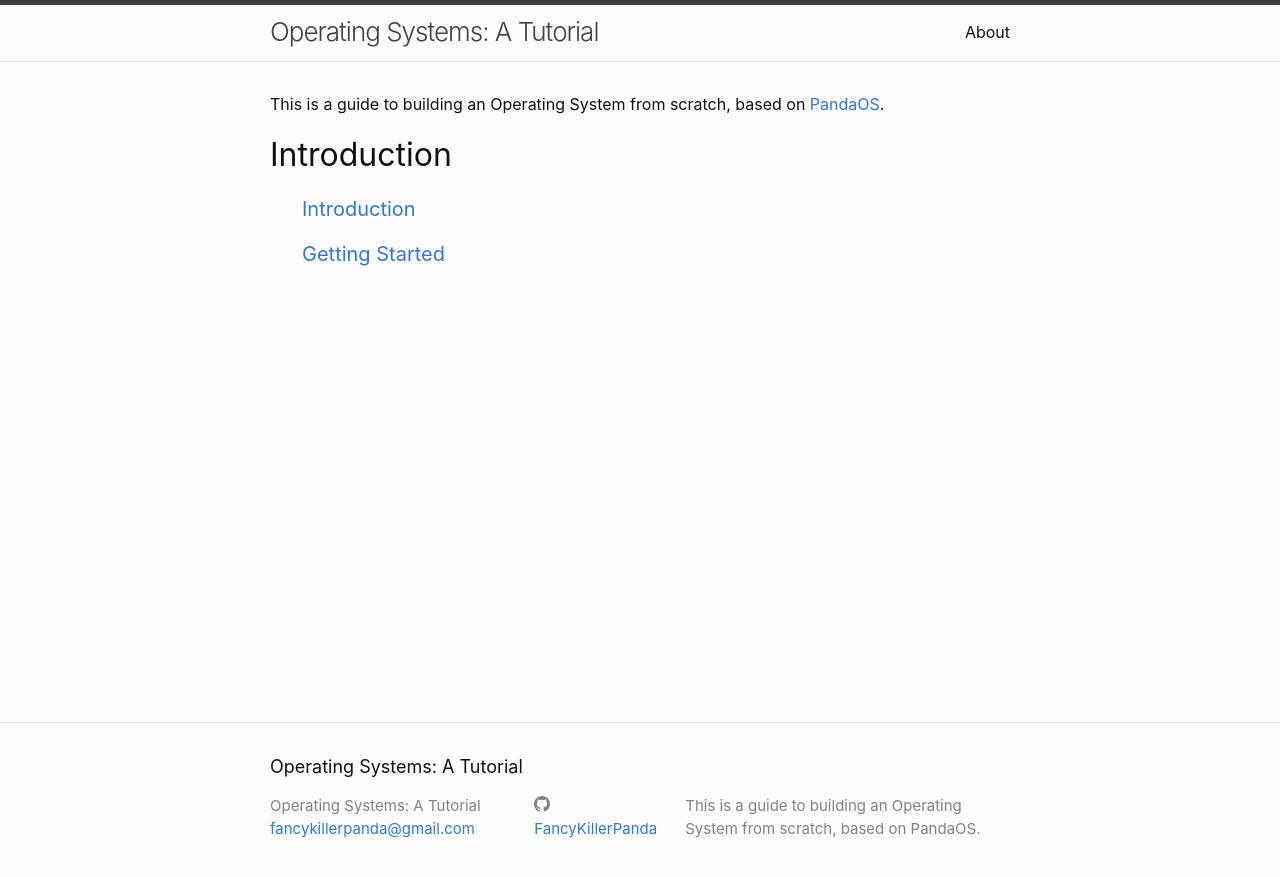
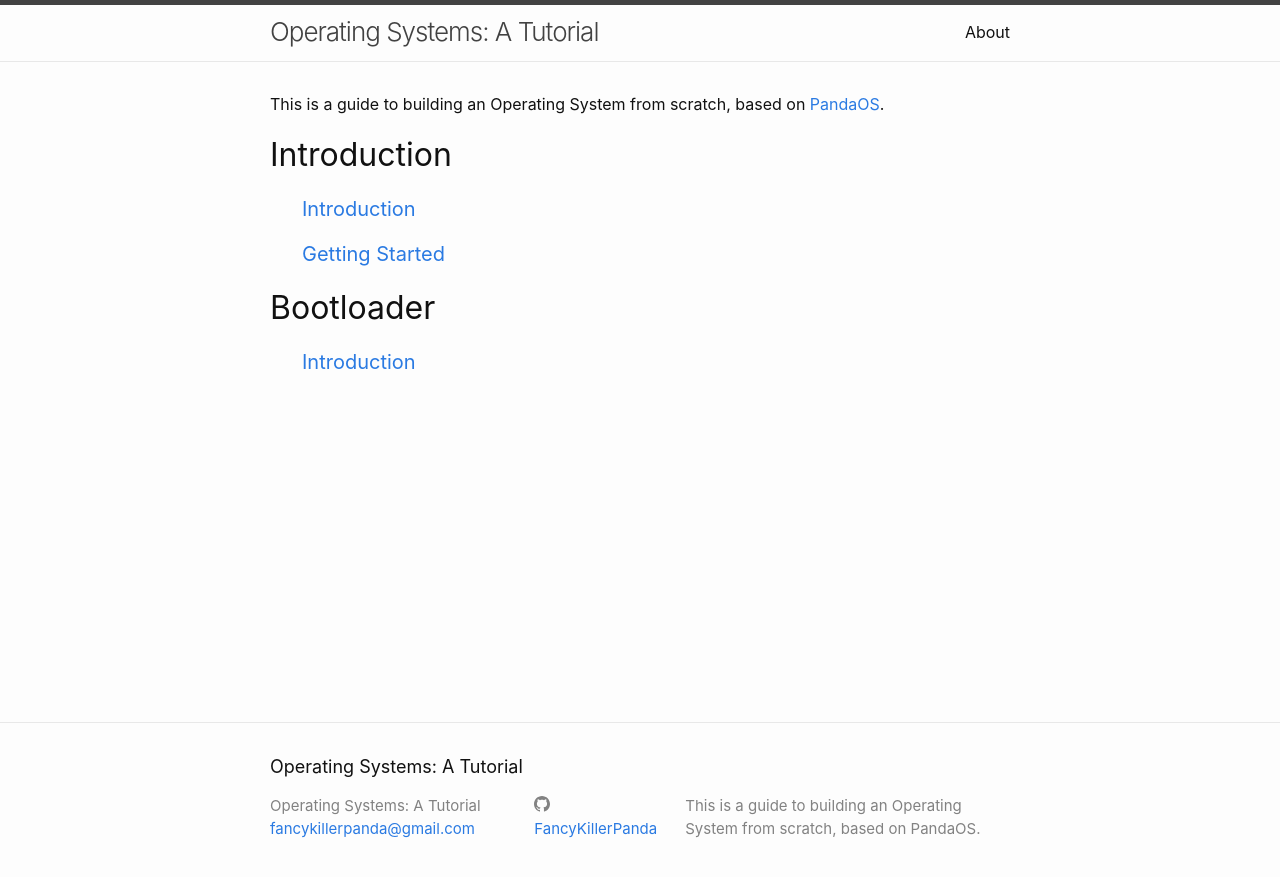
Before and after one commit to FancyKillerPanda/OS-Tutorial, a Jekyll site: the page built from docs/index.md, in a window 1280 px wide. Shown: the top 877 px of the page. Built offline with Jekyll 4.4.1, drawn with Linux system fonts in a browser that asks for light colours.

Commit message:
Web: Allow ordering of collections.

```diff
--- a/docs/_config.yml
+++ b/docs/_config.yml
@@ -28,7 +28,13 @@ github_username: FancyKillerPanda
 
 collections_dir: fkp_collections
 collections:
-    introduction:
+    01_introduction:
+        title: "Introduction"
+        permalink: /:collection/:title
+        output: true
+
+    02_bootloader:
+        title: "Bootloader"
         permalink: /:collection/:title
         output: true
 
--- a/docs/_layouts/home.html
+++ b/docs/_layouts/home.html
@@ -14,7 +14,7 @@ layout: default
       {% continue %}
     {% endif %}
 
-    <h1>{{ collection.label | capitalize }}</h1>
+    <h1>{{ collection.title | capitalize }}</h1>
 
     <ul class="post-list">
     {% for page in site[collection.label] %}
```
Also changed, not shown: docs/fkp_collections/_02_bootloader/01 - Introduction.md (added, +8 -0 lines), docs/fkp_collections/_01_introduction/01 - Introduction.md (renamed from docs/fkp_collections/_introduction/01 - Introduction.md), docs/fkp_collections/_01_introduction/02 - Getting Started.md (renamed from docs/fkp_collections/_introduction/02 - Getting Started.md).
